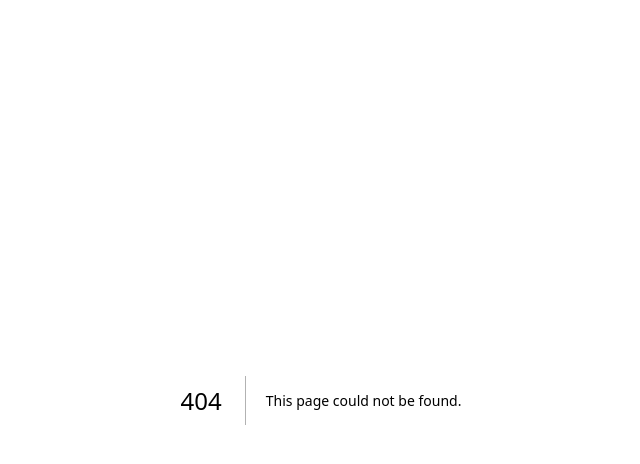
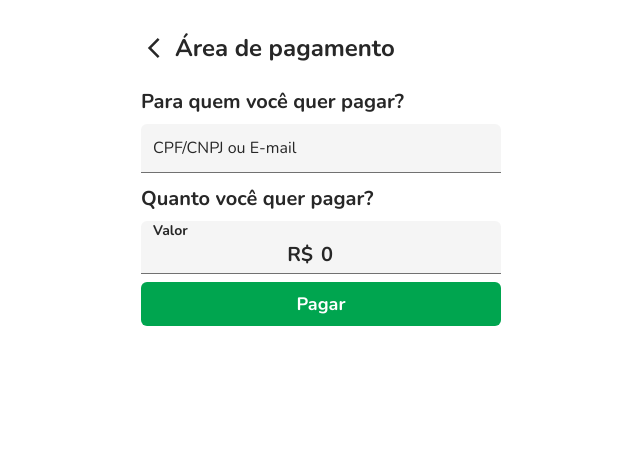
Before and after one commit to emersondont/desafio-picpay, a Next.js app in the folder spa/: page /transfer in a window 1280 px wide. Before the commit this address had no page. Shown: the top 464 px of the page, without its empty margins (319-959 px from the left). Built offline with nearby package versions, Linux system fonts and the light colour scheme; no server answers.

Commit message:
feat: ajust input and page transfer

```diff
--- a/spa/src/app/actions.ts
+++ b/spa/src/app/actions.ts
@@ -1,6 +1,6 @@
 "use server"
 import { deleteAccessToken, getAccessToken, setAccessToken } from "@/lib/cookies";
-import { LoginSchema, RegisterSchema } from "@/types";
+import { LoginSchema, RegisterSchema, TransferSchema } from "@/types";
 import { redirect } from "next/navigation";
 
 const handleErrors = async (response: Response) => {
@@ -132,3 +132,24 @@ export const logout = async () => {
   deleteAccessToken();
   redirect('/login');
 }
+
+export const transfer = async (data: TransferSchema): Promise<TransferResponseDto | undefined> => {
+  const url = 'transfer';
+  const token = getAccessToken();
+  if (!token) {
+    return;
+  }
+
+  const options = {
+    method: 'POST',
+    headers: {
+      'Content-Type': 'application/json',
+      Authorization: `Bearer ${token.value}`
+    },
+    body: JSON.stringify(data)
+  }
+
+  const response = fetchData(url, options);
+
+  return response;
+}
--- a/spa/src/app/login/page.tsx
+++ b/spa/src/app/login/page.tsx
@@ -10,7 +10,7 @@ import ErrorMessage from "@/components/errorMessage";
 import Link from "next/link";
 
 export default function Login() {
-  const { register, control, handleSubmit, setError, formState: { errors } } = useForm<LoginSchema>({
+  const { register, control, handleSubmit, setError, setFocus, formState: { errors } } = useForm<LoginSchema>({
     resolver: zodResolver(loginSchema)
   })
 
@@ -38,12 +38,14 @@ export default function Login() {
           label="Email"
           type="email"
           register={register("email")}
+          setFocus={() => setFocus("email")}
           control={control}
         />
         <Input
           label="Senha"
           type="password"
           register={register("password")}
+          setFocus={() => setFocus("password")}
           control={control}
         />
         <Button type="submit">
--- a/spa/src/app/page.tsx
+++ b/spa/src/app/page.tsx
@@ -5,6 +5,7 @@ import TransferList from "@/components/transfersList";
 import UserAvatar from "@/components/userAvatar";
 import { useUserData } from "@/hooks/useUserData";
 import formatedMoney from "@/utils/formatedMoney";
+import Link from "next/link";
 
 export default function Home() {
   const { userDataQuery } = useUserData()
@@ -34,9 +35,11 @@ export default function Home() {
 
         <TransferList userEmail={userData.email} />
 
-        <Button>
-          Nova Transferência
-        </Button>
+        <Link href="/transfer">
+          <Button>
+            Nova Transferência
+          </Button>
+        </Link>
       </div>
     </main>
   );
--- a/spa/src/app/register/page.tsx
+++ b/spa/src/app/register/page.tsx
@@ -10,7 +10,7 @@ import ErrorMessage from "@/components/errorMessage";
 import Link from "next/link";
 
 export default function Register() {
-  const { register, control, handleSubmit, setError, formState: { errors } } = useForm<RegisterSchema>({
+  const { register, control, handleSubmit, setError, setFocus, formState: { errors } } = useForm<RegisterSchema>({
     resolver: zodResolver(registerSchema),
     defaultValues: {
       userType: "COMMON"
@@ -41,24 +41,28 @@ export default function Register() {
           label="Nome completo"
           type="text"
           register={register("fullName")}
+          setFocus={() => setFocus("fullName")}
           control={control}
         />
         <Input
           label="CPF/CNPJ"
           type="text"
           register={register("document")}
+          setFocus={() => setFocus("document")}
           control={control}
         />
         <Input
           label="Email"
           type="email"
           register={register("email")}
+          setFocus={() => setFocus("email")}
           control={control}
         />
         <Input
           label="Senha"
           type="password"
           register={register("password")}
+          setFocus={() => setFocus("password")}
           control={control}
         />
         <Input
@@ -66,6 +70,7 @@ export default function Register() {
           type="radio"
           options={[{ value: "COMMON", label: "Comum" }, { value: "MERCHANT", label: "Lojista" }]}
           register={register("userType")}
+          setFocus={() => setFocus("userType")}
           control={control}
         />
         <Button type="submit">
--- /dev/null
+++ b/spa/src/app/transfer/page.tsx
@@ -0,0 +1,93 @@
+'use client'
+import Input from "@/components/input"
+import { transferSchema, TransferSchema } from "@/types"
+import { zodResolver } from "@hookform/resolvers/zod"
+import { SubmitErrorHandler, SubmitHandler, useForm } from "react-hook-form"
+import { MdOutlineArrowBackIos } from "react-icons/md";
+import { useRouter } from 'next/navigation'
+import Button from "@/components/button"
+import { transfer } from "../actions"
+import { useUserData } from "@/hooks/useUserData"
+
+type TransferProps = {
+
+}
+
+export default function Transfer(props: TransferProps) {
+  const { register, control, reset, handleSubmit, setError, setFocus, formState: { errors } } = useForm<TransferSchema>({
+    resolver: zodResolver(transferSchema),
+    defaultValues: {
+      value: 0.00
+    }
+  })
+  const router = useRouter()
+  const { userDataQuery, setQueryUserData, unshiftTransfers } = useUserData()
+
+  const handleRegister: SubmitHandler<TransferSchema> = async (data) => {
+    try {
+      const res = await transfer(data)
+      if (res) {
+        const { data: userData } = userDataQuery
+        if (userData) {
+          setQueryUserData({...userData, balance: res.updatedBalance})
+        }
+        unshiftTransfers({
+          id: res.id,
+          value: res.value,
+          payer: res.payer,
+          payee: res.payee,
+          timestamp: res.timestamp
+        })
+
+        reset()
+      }
+    } catch (error) {
+      console.log("error:", error)
+    }
+  };
+
+  const onError: SubmitErrorHandler<TransferSchema> = (data) => {
+    console.log("erro:", data)
+  }
+
+  const handleGoBack = () => {
+    router.back()
+  }
+
+  return (
+    <main className="text-tx w-full h-svh flex flex-col items-center">
+      <div className="max-w-sm h-full w-full py-8 px-3 flex flex-col gap-6 overflow-y-auto items-center">
+        <div className="flex w-full items-center gap-2">
+          <button onClick={handleGoBack} className="rounded-md bg-transparent border border-transparent hover:bg-bg2 hover:border-tx2 duration-200 ease-out">
+            <MdOutlineArrowBackIos size={24} />
+          </button>
+          <h1 className="font-bold text-2xl">Área de pagamento</h1>
+        </div>
+
+        <form onSubmit={handleSubmit(handleRegister, onError)}
+          className="flex flex-col gap-2 w-full"
+        >
+          <h2 className="font-bold text-xl w-full">Para quem você quer pagar?</h2>
+          <Input
+            label="CPF/CNPJ ou E-mail"
+            type="text"
+            register={register("payeeDocumentOrEmail")}
+            setFocus={() => setFocus("payeeDocumentOrEmail")}
+            control={control}
+          />
+          <h2 className="font-bold text-xl w-full mt-1">Quanto você quer pagar?</h2>
+          <Input
+            label="Valor"
+            type="money"
+            register={register("value")}
+            setFocus={() => setFocus("value")}
+            control={control}
+          />
+
+          <Button type="submit">Pagar</Button>
+        </form>
+
+      </div>
+    </main>
+  )
+}
--- a/spa/src/components/input/index.tsx
+++ b/spa/src/components/input/index.tsx
@@ -11,6 +11,7 @@ type InputProps = {
   register: UseFormRegisterReturn;
   type: InputType;
   options?: { value: string, label: string }[];
+  setFocus: () => void;
 }
 
 export type InputType = "text" | "email" | "password" | "radio" | "money"
@@ -38,15 +39,20 @@ export default function Input(props: InputProps) {
     inputFilled: 'text-sm font-bold top-0 translate-y-0'
   }
 
-  const handleBlur = (value: string) => {
-    if (value === '' || value === undefined) {
+  const handleBlur = (value: string | number, event: React.FocusEvent<HTMLInputElement, Element>) => {
+    props.register.onBlur(event);
+    if (value === '' || value === undefined || value === "0" || value === "0,00") {
       setState('default')
     }
   }
 
+  const handleFocus = () => {
+    setState('success')
+  }
+
   const InputElements: Record<InputType, React.ReactElement | undefined> = {
     ["radio"]: <InputOptions register={props.register} options={props.options} />,
-    ["money"]: <InputMoney register={props.register} handleBlur={handleBlur} setState={setState} />,
+    ["money"]: <InputMoney register={props.register} handleBlur={handleBlur} handleFocus={handleFocus} setState={setState} />,
     ["text"]: undefined,
     ["email"]: undefined,
     ["password"]: undefined,
@@ -55,11 +61,11 @@ export default function Input(props: InputProps) {
   const InputElement = (value: any): React.ReactElement => {
     return InputElements[props.type] ?? (
       <input
+        {...props.register}
         className="border-none outline-none bg-transparent peer z-10 w-full caret-primary"
-        {...props.register}
         type={type}
-        onFocus={() => setState('success')}
-        onBlur={() => handleBlur(value)}
+        onFocus={handleFocus}
+        onBlur={(event) => { handleBlur(value, event); }}
       />
     )
   }
@@ -69,17 +75,17 @@ export default function Input(props: InputProps) {
       control={props.control}
       name={props.register.name}
       render={({ field: { value }, fieldState: { error } }) => {
+
         useEffect(() => {
           if (error) { setState('error'); }
-        }, [error]);
+          if (state === "success") props.setFocus();
+        }, [error, state]);
+
         return (
           <div className={`${bgMap[state]} bg-bg2 border-b ${borderMap[state]} px-3 pt-5 pb-1 relative flex rounded-t-md w-full justify-between items-center`}>
-            <InputElement value={value}/>
+            <InputElement value={value} />
 
-            <label
-              htmlFor="text"
-              className={`absolute ${value === '' || value === undefined ? labelMap['inputEmpty'] : labelMap['inputFilled']}  transition-all duration-200 ease-out`}
-            >
+            <label htmlFor="text" className={`absolute ${value === '' || value === undefined ? labelMap['inputEmpty'] : labelMap['inputFilled']}  transition-all duration-200 ease-out`}>
               {props.label}
             </label>
 
--- a/spa/src/components/input/inputMoney.tsx
+++ b/spa/src/components/input/inputMoney.tsx
@@ -5,15 +5,16 @@ import { useState } from "react";
 type InputMoneyProps = {
   register: UseFormRegisterReturn;
   setState: (state: InputState) => void;
-  handleBlur: (value: string) => void;
+  handleBlur: (value: string | number, event: React.FocusEvent<HTMLInputElement, Element>) => void;
+  handleFocus: () => void;
 }
 
 
 export default function InputMoney(props: InputMoneyProps) {
-  const [value, setValue] = useState<string>('0.00')
+  const [value, setValue] = useState<string>('0,00')
 
   const handleValue = (value: string) => {
-    if (!value) return setValue('0.00')
+    if (!value) return setValue('0,00')
 
     value = value.replace(/\D/g, '');
 
@@ -29,14 +30,15 @@ export default function InputMoney(props: InputMoneyProps) {
     <div className="flex justify-end gap-2 text-xl font-bold w-full">
       <span className="text-end">R$</span>
       <input
+        {...props.register}
         type="text"
         inputMode="numeric"
         min={0.01}
         placeholder="R$ 0,00"
         value={value}
-        {...props.register}
         onChange={(e) => handleValue(e.target.value)}
-        onFocus={() => props.setState('success')}
+        onFocus={props.handleFocus}
+        onBlur={(event) => { props.handleBlur(event.target.value, event); }}
         className="border-none outline-none bg-transparent peer z-10 caret-primary w-1/2"
       />
     </div>
--- a/spa/src/hooks/useUserData.ts
+++ b/spa/src/hooks/useUserData.ts
@@ -9,6 +9,7 @@ export function useUserData() {
   const userDataQuery = useQuery({
     queryKey: ['userData'],
     queryFn: async () => { return await getUserData() },
+    refetchOnMount: false,
   })
 
   const setQueryUserData = (userData: UserDataResponseDto) => {
@@ -37,11 +38,19 @@ export function useUserData() {
 
       return await getTransfers()
     },
+    refetchOnMount: false,
   })
+
+  const unshiftTransfers = (transfer: Transfer) => {
+    const {data: transfers} = transfersQuery
+    const newTransfers = transfers ? [transfer, ...transfers] : [transfer]
+
+    queryClient.setQueryData(['transfers', filters], newTransfers)
+  }
 
   const setTransfersFilter = (filter: TransfersFilter) => {
     queryClient.setQueryData(['transfersFilter'], filter)
   }
 
-  return { userDataQuery, setQueryUserData, transfersQuery, filters, setTransfersFilter }
+  return { userDataQuery, setQueryUserData, transfersQuery, filters, setTransfersFilter, unshiftTransfers }
 }
```
Also changed, not shown: spa/src/dtos/transferResponseDto.ts (added, +13 -0 lines), spa/src/dtos/transfersResponseDto.ts (+2 -8 lines).
